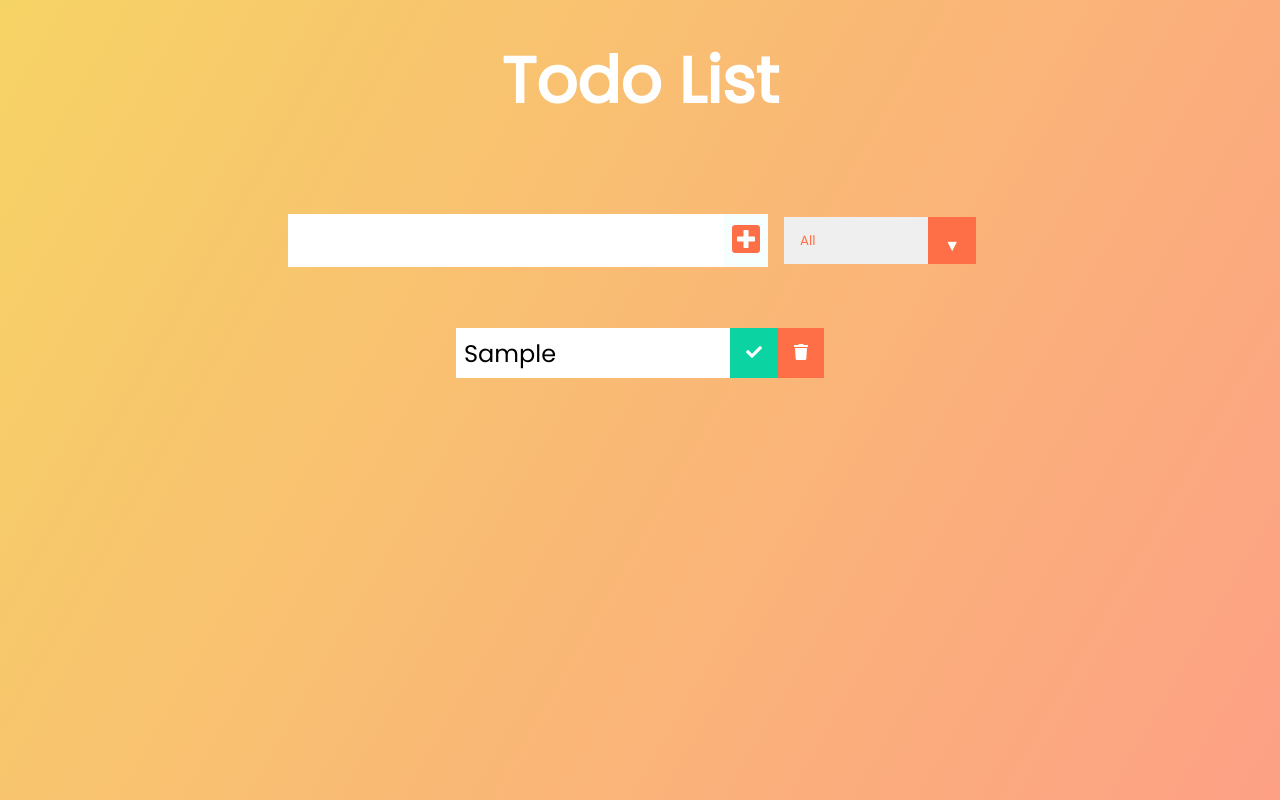
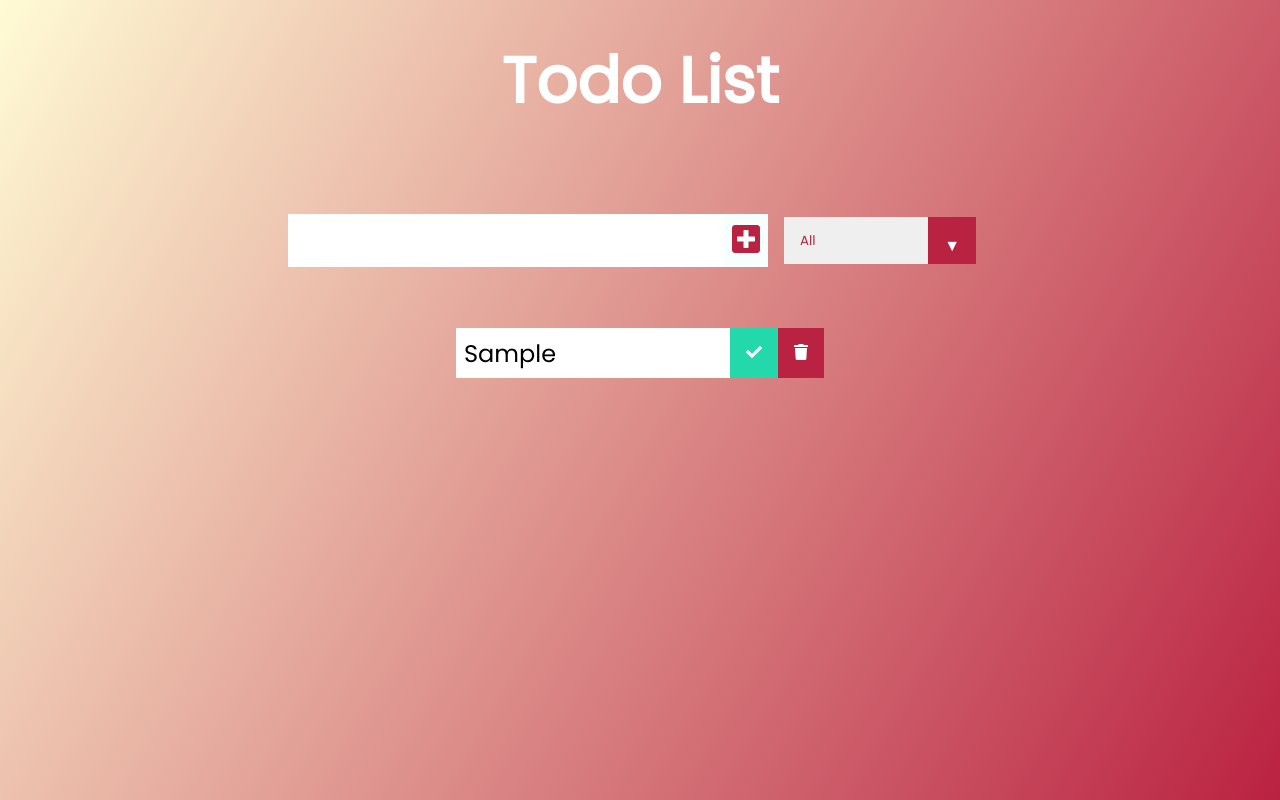
Before and after one commit to LulaZeta/todo_list_react, a React (Create React App) app: page / in a window 1280 px wide. Both pictures are taken after typing "Sample" into the empty fields and a click on the button 746 px from the left and 240 px from the top of the page. Built offline with nearby package versions, Linux system fonts and the light colour scheme.

Commit message:
Update App.css

```diff
--- a/src/App.css
+++ b/src/App.css
@@ -4,7 +4,7 @@
   box-sizing: border-box;
 }
 body {
-  background-image: linear-gradient(120deg, #f6d365 0%, #fda085 100%);
+  background-image: linear-gradient(120deg, #fffbd5 0%, #ba2241 100%);
   color: white;
   font-family: "Poppins", sans-serif;
   min-height: 100vh;
@@ -28,13 +28,13 @@ form button {
   background: white;
 }
 form button {
-  color: #ff6f47;
+  color: #ba2241;
   background: #f7fffe;
   cursor: pointer;
   transition: all 0.3s ease;
 }
 form button:hover {
-  background: #ff6f47;
+  background: #ba2241;
   color: white;
 }
 .todo-container {
@@ -67,7 +67,7 @@ form button:hover {
 
 .trash-btn,
 .complete-btn {
-  background: #ff6f47;
+  background: #ba2241;
   color: white;
   border: none;
   padding: 1rem;
@@ -75,7 +75,7 @@ form button:hover {
   font-size: 1rem;
 }
 .complete-btn {
-  background: rgb(11, 212, 162);
+  background: #23d8ab;
 }
 .todo-item {
   padding: 0rem 0.5rem;
@@ -115,7 +115,7 @@ select {
   overflow: hidden;
 }
 select {
-  color: #ff6f47;
+  color: #ba2241;
   font-family: "Poppins", sans-serif;
   cursor: pointer;
   width: 12rem;
@@ -127,7 +127,7 @@ select {
   top: 0;
   right: 0;
   padding: 1rem;
-  background: #ff6f47;
+  background: #ba2241;
   cursor: pointer;
   pointer-events: none;
 }
```
